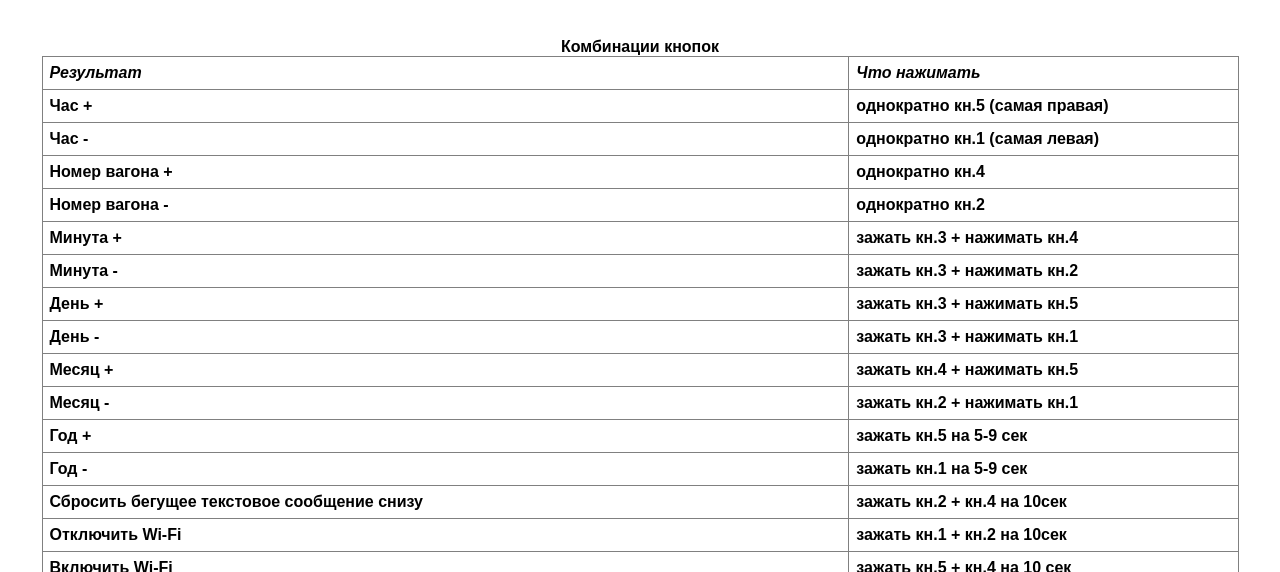
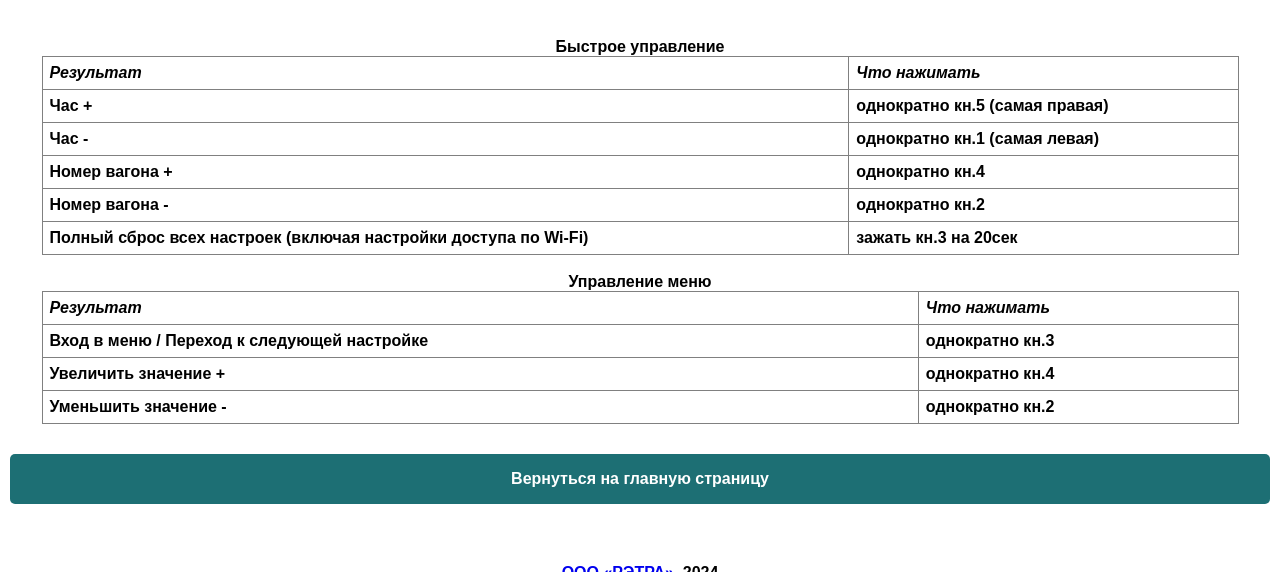
Before and after one commit to EmbedDevIOT/IOT_MasterSlaveController, a plain HTML site: page data/shortcuts.html in a window 1280 px wide. Shown: the part 228-800 px from the top of the page. Drawn offline with Linux system fonts and the light colour scheme.

Commit message:
v.0.5.2 [5.08.24] UPD

```diff
--- a/data/config.json
+++ b/data/config.json
@@ -25,7 +25,7 @@
    "t2_offset": 0,
    "gmt": 3,
    "br": 90,
-   "vol": 13,
+   "vol": 21,
    "wcsl": 0,
    "wcss": 1,
    "wcgs": 1,
--- a/data/shortcuts.html
+++ b/data/shortcuts.html
@@ -31,7 +31,7 @@
 
 
 <table align="center" border="1" cellpadding="1" cellspacing="1" style="width:95%">
-	<caption>Комбинации кнопок</caption>
+	<caption>Быстрое управление</caption>
 	<thead>
 		<tr>
 			<th scope="col"><em>Результат</em></th>
@@ -55,59 +55,39 @@
 			<td>Номер вагона -</td>
 			<td>однократно кн.2</td>
 		</tr>
-		<tr>
-			<td>Минута +</td>
-			<td>зажать кн.3 + нажимать кн.4</td>
-		</tr>
-		<tr>
-			<td>Минута -</td>
-			<td>зажать кн.3 + нажимать кн.2</td>
-		</tr>
-		<tr>
-			<td>День +</td>
-			<td>зажать кн.3 + нажимать кн.5</td>
-		</tr>
-		<tr>
-			<td>День -</td>
-			<td>зажать кн.3 + нажимать кн.1</td>
-		</tr>
-		<tr>
-			<td>Месяц +</td>
-			<td>зажать кн.4 + нажимать кн.5</td>
-		</tr>
-		<tr>
-			<td>Месяц -</td>
-			<td>зажать кн.2 + нажимать кн.1</td>
-		</tr>
-		<tr>
-			<td>Год +</td>
-			<td>зажать кн.5 на 5-9 сек</td>
-		</tr>
-		<tr>
-			<td>Год -</td>
-			<td>зажать кн.1 на 5-9 сек</td>
-		</tr>
-		<tr>
-			<td>Сбросить бегущее текстовое сообщение снизу</td>
-			<td>зажать кн.2 + кн.4 на 10сек</td>
-		</tr>
-		<tr>
-			<td>Отключить Wi-Fi</td>
-			<td>зажать кн.1 + кн.2 на 10сек</td>
-		</tr>
-		<tr>
-			<td>Включить Wi-Fi</td>
-			<td>зажать кн.5 + кн.4 на 10 сек</td>
-		</tr>
+
 		<tr>
 			<td>Полный сброс всех настроек (включая настройки доступа по Wi-Fi)</td>
-			<td>зажать кн.1 + кн.5 на 20сек</td>
+			<td>зажать кн.3 на 20сек</td>
 		</tr>
 	</tbody>
 </table>
 
 <p>&nbsp;</p>
 
+<table align="center" border="1" cellpadding="1" cellspacing="1" style="width:95%">
+	<caption>Управление меню</caption>
+	<thead>
+		<tr>
+			<th scope="col"><em>Результат</em></th>
+			<th scope="col"><em>Что нажимать</em></th>
+		</tr>
+	</thead>
+	<tbody>
+		<tr>
+			<td>Вход в меню / Переход к следующей настройке</td>
+			<td>однократно кн.3</td>
+		</tr>
+		<tr>
+			<td>Увеличить значение +</td>
+			<td>однократно кн.4</td>
+		</tr>
+		<tr>
+			<td>Уменьшить значение -</td>
+			<td>однократно кн.2</td>
+		</tr>
+	</tbody>
+</table>
 
 
 
```
Also changed, not shown: data/index.html (+3 -3 lines), data/sys_settings.html (+2 -2 lines), 4 other files.
